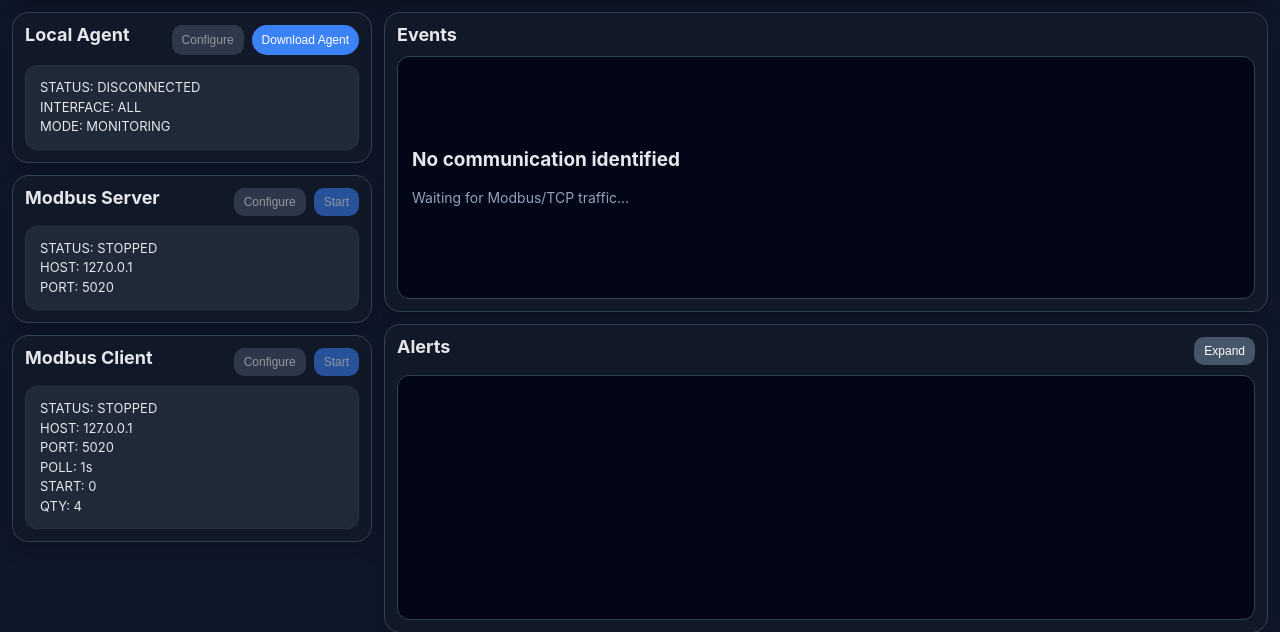
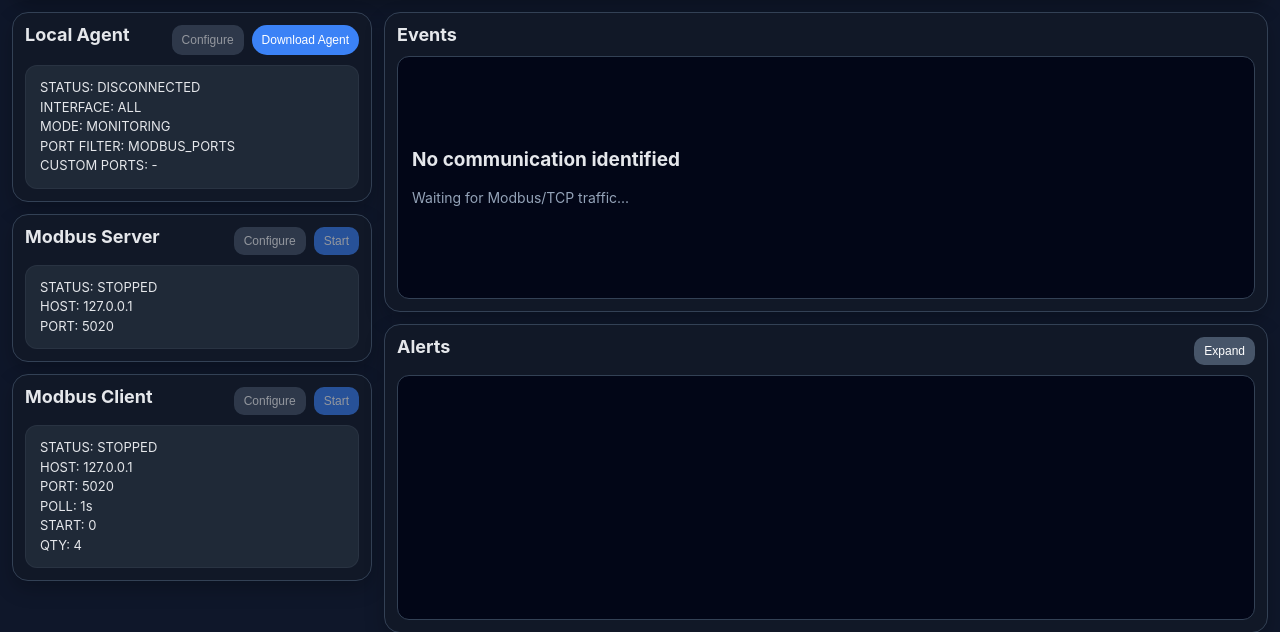
Before and after one commit to BSalmazo/ot-lab-app, a FastAPI app: page / in a window 1280 px wide. Shown: the part 84-716 px from the top of the page. Run offline with FastAPI, Linux system fonts and the light colour scheme; data that the repository does not hold is empty; some libraries are stand-ins or nearby versions.

Commit message:
Add runtime port filter modes (ALL/MODBUS/CUSTOM) across agent and dashboard

```diff
--- a/agent/http_client.py
+++ b/agent/http_client.py
@@ -114,6 +114,8 @@ class HttpClientMixin:
             "hostname": self.hostname,
             "iface": self.iface,
             "mode": self.mode,
+            "port_mode": self.port_mode,
+            "custom_ports": list(self.custom_ports),
             "running": False,
             "timestamp": time.time(),
             "available_ifaces": self.get_available_interfaces(),
@@ -132,6 +134,8 @@ class HttpClientMixin:
             "hostname": self.hostname,
             "iface": self.iface,
             "mode": self.mode,
+            "port_mode": self.port_mode,
+            "custom_ports": list(self.custom_ports),
             "running": self.sniffer is not None,
             "timestamp": time.time(),
             "available_ifaces": self.get_available_interfaces(),
--- a/app.py
+++ b/app.py
@@ -185,6 +185,8 @@ def default_agent_snapshot():
         "agent_id": None,
         "mode": None,
         "iface": None,
+        "port_mode": None,
+        "custom_ports": [],
         "hostname": None,
         "function_codes_seen": [],
         "initiators_seen": [],
@@ -210,6 +212,8 @@ def default_agent_info():
         "hostname": None,
         "iface": None,
         "mode": None,
+        "port_mode": None,
+        "custom_ports": [],
         "running": False,
         "last_seen": None,
         "available_ifaces": [],
@@ -221,8 +225,48 @@ def default_agent_config():
     return {
         "iface": "ALL",
         "mode": "MONITORING",
+        "port_mode": "MODBUS_PORTS",
+        "custom_ports": [],
         "updated_at": None,
     }
+
+
+def normalize_custom_ports(value):
+    if value is None:
+        return []
+
+    if isinstance(value, str):
+        items = value.replace(";", ",").split(",")
+    elif isinstance(value, list):
+        items = value
+    else:
+        items = [value]
+
+    ports = []
+    seen = set()
+    for raw in items:
+        token = str(raw).strip()
+        if not token:
+            continue
+        try:
+            port = int(token)
+        except (TypeError, ValueError):
+            raise ValueError(f"Invalid port '{token}'")
+        if port < 1 or port > 65535:
+            raise ValueError(f"Port out of range: {port}")
+        if port in seen:
+            continue
+        seen.add(port)
+        ports.append(port)
+
+    return ports
+
+
+def safe_normalize_custom_ports(value):
+    try:
+        return normalize_custom_ports(value)
+    except Exception:
+        return []
 
 
 def default_remote_server():
@@ -755,6 +799,8 @@ def build_agent_config(request: Request, session_id: str, state: dict):
         "session_id": session_id,
         "iface": state["agent_config"].get("iface") or "ALL",
         "mode": state["agent_config"].get("mode") or "MONITORING",
+        "port_mode": state["agent_config"].get("port_mode") or "MODBUS_PORTS",
+        "custom_ports": safe_normalize_custom_ports(state["agent_config"].get("custom_ports")),
     }
 
 
@@ -1269,20 +1315,39 @@ async def set_agent_config(request: Request):
 
     iface = data.get("iface", state["agent_config"]["iface"])
     mode = data.get("mode", state["agent_config"]["mode"])
+    port_mode = data.get("port_mode", state["agent_config"].get("port_mode", "MODBUS_PORTS"))
 
     if mode not in ["LEARNING", "MONITORING"]:
         return JSONResponse({"ok": False, "error": "Invalid mode"}, status_code=400)
-
-    # Detectar mudança de interface
+    if port_mode not in ["ALL_PORTS", "MODBUS_PORTS", "CUSTOM"]:
+        return JSONResponse({"ok": False, "error": "Invalid port_mode"}, status_code=400)
+
+    try:
+        custom_ports = normalize_custom_ports(data.get("custom_ports", state["agent_config"].get("custom_ports", [])))
+    except ValueError as e:
+        return JSONResponse({"ok": False, "error": str(e)}, status_code=400)
+
+    if port_mode == "CUSTOM" and not custom_ports:
+        return JSONResponse({"ok": False, "error": "CUSTOM port_mode requires at least one custom port"}, status_code=400)
+
     old_iface = state["agent_config"]["iface"]
-    iface_changed = (old_iface != iface)
+    old_mode = state["agent_config"]["mode"]
+    old_port_mode = state["agent_config"].get("port_mode", "MODBUS_PORTS")
+    old_custom_ports = safe_normalize_custom_ports(state["agent_config"].get("custom_ports", []))
+    iface_changed = old_iface != iface
+    mode_changed = old_mode != mode
+    port_mode_changed = old_port_mode != port_mode
+    custom_ports_changed = old_custom_ports != custom_ports
 
     state["agent_config"]["iface"] = iface
     state["agent_config"]["mode"] = mode
+    state["agent_config"]["port_mode"] = port_mode
+    state["agent_config"]["custom_ports"] = custom_ports
     state["agent_config"]["updated_at"] = time.time()
 
-    # Se interface mudou, resetar o sumário de detecção
-    if iface_changed:
+    detection_scope_changed = iface_changed or port_mode_changed or custom_ports_changed
+
+    if detection_scope_changed:
         state["modbus_summary"] = default_modbus_summary()
         if "event_log_signatures" in state:
             state["event_log_signatures"].clear()
@@ -1290,9 +1355,21 @@ async def set_agent_config(request: Request):
             state["recent_event_signatures"].clear()
         if "recent_alert_signatures" in state:
             state["recent_alert_signatures"].clear()
-        push_log_for_session(session_id, f"Detection interface changed from {old_iface} to {iface} - resetting detection")
+        push_log_for_session(
+            session_id,
+            (
+                f"Detection scope changed (iface: {old_iface}->{iface}, "
+                f"port_mode: {old_port_mode}->{port_mode}, "
+                f"custom_ports: {old_custom_ports}->{custom_ports}) - resetting detection"
+            ),
+        )
     else:
-        push_log_for_session(session_id, f"Monitor configuration updated (interface={iface}, mode={mode})")
+        changed_keys = []
+        if mode_changed:
+            changed_keys.append(f"mode={mode}")
+        if not changed_keys:
+            changed_keys.append("no-op")
+        push_log_for_session(session_id, f"Monitor configuration updated ({', '.join(changed_keys)})")
 
     response = JSONResponse({
         "ok": True,
@@ -1564,6 +1641,8 @@ def agent_register(payload: dict = Body(...)):
     agent_info["hostname"] = payload.get("hostname")
     agent_info["iface"] = payload.get("iface")
     agent_info["mode"] = payload.get("mode")
+    agent_info["port_mode"] = payload.get("port_mode")
+    agent_info["custom_ports"] = safe_normalize_custom_ports(payload.get("custom_ports"))
     agent_info["running"] = payload.get("running", False)
     agent_info["last_seen"] = payload.get("timestamp", time.time())
     agent_info["available_ifaces"] = payload.get("available_ifaces", [])
@@ -1571,7 +1650,11 @@ def agent_register(payload: dict = Body(...)):
 
     push_log_for_session(
         session_id,
-        f"Agent connected ({payload.get('hostname', '-')}, interface={payload.get('iface', '-')}, mode={payload.get('mode', '-')})"
+        (
+            "Agent connected "
+            f"({payload.get('hostname', '-')}, interface={payload.get('iface', '-')}, "
+            f"mode={payload.get('mode', '-')}, port_mode={payload.get('port_mode', '-')})"
+        )
     )
 
     return {
@@ -1596,6 +1679,8 @@ def agent_heartbeat(payload: dict = Body(...)):
     agent_info["hostname"] = payload.get("hostname")
     agent_info["iface"] = payload.get("iface")
     agent_info["mode"] = payload.get("mode")
+    agent_info["port_mode"] = payload.get("port_mode")
+    agent_info["custom_ports"] = safe_normalize_custom_ports(payload.get("custom_ports"))
     agent_info["running"] = payload.get("running", False)
     agent_info["last_seen"] = payload.get("timestamp", time.time())
     agent_info["available_ifaces"] = payload.get(
@@ -1630,6 +1715,8 @@ def agent_snapshot_ingest(payload: dict = Body(...)):
     agent_info["hostname"] = payload.get("hostname")
     agent_info["iface"] = payload.get("iface")
     agent_info["mode"] = payload.get("mode")
+    agent_info["port_mode"] = payload.get("port_mode")
+    agent_info["custom_ports"] = safe_normalize_custom_ports(payload.get("custom_ports"))
     agent_info["running"] = True
     agent_info["last_seen"] = time.time()
     agent_info["available_ifaces"] = payload.get(
--- a/static/app.js
+++ b/static/app.js
@@ -214,11 +214,16 @@ function formatAgentStatus(data) {
   const connected = !!data.agent?.connected;
   const iface = data.agent_config?.iface || data.agent?.iface || "-";
   const mode = data.agent_config?.mode || data.agent?.mode || "-";
+  const portMode = data.agent_config?.port_mode || data.agent?.port_mode || "-";
+  const customPorts = data.agent_config?.custom_ports || data.agent?.custom_ports || [];
+  const customPortText = Array.isArray(customPorts) && customPorts.length ? customPorts.join(",") : "-";
 
   return [
     `STATUS: ${connected ? "CONNECTED" : "DISCONNECTED"}`,
     `INTERFACE: ${iface}`,
-    `MODE: ${mode}`
+    `MODE: ${mode}`,
+    `PORT FILTER: ${portMode}`,
+    `CUSTOM PORTS: ${customPortText}`
   ].join("\n");
 }
 
@@ -412,6 +417,12 @@ function buildReadableSnapshot(snapshot) {
     `Host: ${snapshot.hostname || "-"}`,
     `Interface: ${snapshot.iface || "-"}`,
     `Mode: ${snapshot.mode || "-"}`,
+    `Port Filter: ${snapshot.port_mode || "-"}`,
+    `Custom Ports: ${
+      Array.isArray(snapshot.custom_ports) && snapshot.custom_ports.length
+        ? snapshot.custom_ports.join(", ")
+        : "-"
+    }`,
     ``,
     `Traffic Overview`,
     `Clients Identified: ${overview.clients_identified ?? 0}`,
@@ -1022,8 +1033,14 @@ async function resetSystem() {
 async function saveMonitorConfig() {
   const iface = byId("ifaceSelect")?.value || "ALL";
   const mode = byId("monitorMode")?.value || "MONITORING";
+  const port_mode = byId("portModeSelect")?.value || "MODBUS_PORTS";
+  const custom_ports_raw = byId("customPortsInput")?.value || "";
+  const custom_ports = custom_ports_raw
+    .split(",")
+    .map((v) => v.trim())
+    .filter((v) => v.length > 0);
 
-  const result = await apiPost("/api/agent/config", { iface, mode });
+  const result = await apiPost("/api/agent/config", { iface, mode, port_mode, custom_ports });
 
   if (result.ok) {
     setText("monitorConfigStatus", "Configuration saved successfully.");
@@ -1077,6 +1094,14 @@ async function openMonitorConfig() {
   if (byId("monitorMode")) {
     byId("monitorMode").value = status.agent_config?.mode || "MONITORING";
   }
+  if (byId("portModeSelect")) {
+    byId("portModeSelect").value = status.agent_config?.port_mode || "MODBUS_PORTS";
+  }
+  if (byId("customPortsInput")) {
+    const ports = status.agent_config?.custom_ports || [];
+    byId("customPortsInput").value = Array.isArray(ports) ? ports.join(",") : "";
+  }
+  updateCustomPortsVisibility();
 
   openModal("monitorModal");
   await scanInterfaces();
@@ -1085,6 +1110,17 @@ async function openMonitorConfig() {
     status.agent?.available_ifaces || [],
     status.agent_config?.iface || "ALL"
   );
+}
+
+function updateCustomPortsVisibility() {
+  const mode = byId("portModeSelect")?.value || "MODBUS_PORTS";
+  const row = byId("customPortsRow");
+  if (!row) return;
+  if (mode === "CUSTOM") {
+    row.classList.remove("hidden");
+  } else {
+    row.classList.add("hidden");
+  }
 }
 
 async function scanInterfaces() {
@@ -1318,6 +1354,7 @@ window.addEventListener("DOMContentLoaded", () => {
   byId("openMonitorConfigBtn")?.addEventListener("click", openMonitorConfig);
   byId("saveMonitorConfigBtn")?.addEventListener("click", saveMonitorConfig);
   byId("scanIfacesBtn")?.addEventListener("click", scanInterfaces);
+  byId("portModeSelect")?.addEventListener("change", updateCustomPortsVisibility);
 
   byId("saveServerBtn")?.addEventListener("click", saveServerConfig);
   byId("closeServerBtn")?.addEventListener("click", () => closeModal("serverModal"));
--- a/templates/index.html
+++ b/templates/index.html
@@ -192,6 +192,20 @@
           </select>
         </div>
 
+        <div class="row">
+          <label>Port Filter</label>
+          <select id="portModeSelect">
+            <option value="MODBUS_PORTS">MODBUS_PORTS (recommended)</option>
+            <option value="ALL_PORTS">ALL_PORTS (heavier)</option>
+            <option value="CUSTOM">CUSTOM</option>
+          </select>
+        </div>
+
+        <div class="row hidden" id="customPortsRow">
+          <label>Custom Ports</label>
+          <input id="customPortsInput" placeholder="e.g. 502,1502,15020" />
+        </div>
+
         <div id="monitorConfigStatus" class="status slim">-</div>
 
         <div class="actions tight">
@@ -295,6 +309,6 @@
   <script src="/static/protocols/modbus/ModbusActionForm.js?v=20260330p"></script>
   <script src="/static/protocols/modbus/ModbusTab.js?v=20260331a"></script>
   <script src="/static/actions/ActionsWindow.js?v=20260330p"></script>
-  <script src="/static/app.js?v=20260401e"></script>
+  <script src="/static/app.js?v=20260402a"></script>
 </body>
 </html>
```
Also changed, not shown: agent/config.py (+12 -0 lines), agent/main.py (+80 -5 lines), agent/sniffer.py (+20 -0 lines).
